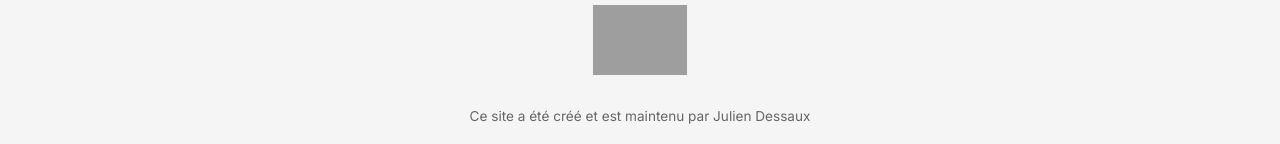
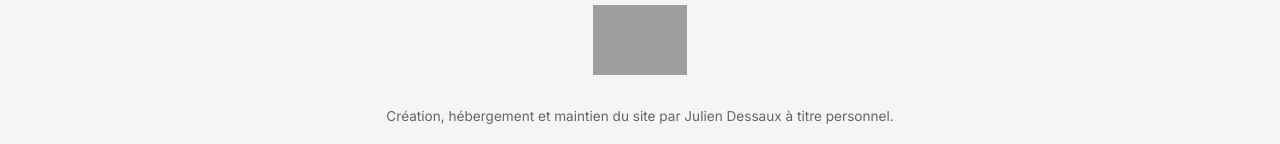
Before and after one commit to cssps-lig/site, a Jekyll site: the page built from index.html, in a window 1280 px wide. Shown: the part 1001-1145 px from the top of the page. Built offline with Jekyll 4.4.1, drawn with Linux system fonts in a browser that asks for light colours; grey boxes are pictures that could not be loaded.

Commit message:
Update footer text for site attribution
ajustement footer

```diff
--- a/_includes/footer.html
+++ b/_includes/footer.html
@@ -2,7 +2,7 @@
     <div class="footer-content">
         <p class="footer-text">La LIG est une initiative du CSSPS</p>
         <img src="https://i.postimg.cc/jSYMk6dz/logo-cssps.png" alt="CSSPS" class="footer-logo"><br/>
-        <p class="footer-text">Ce site a été créé et est maintenu par Julien Dessaux</p>
+        <p class="footer-text">Création, hébergement et maintien du site par Julien Dessaux à titre personnel.</p>
     </div>
 </footer>
     <button class="btn-top" id="btnTop" onclick="window.scrollTo({top:0, behavior:'smooth'})">↑</button>
```
